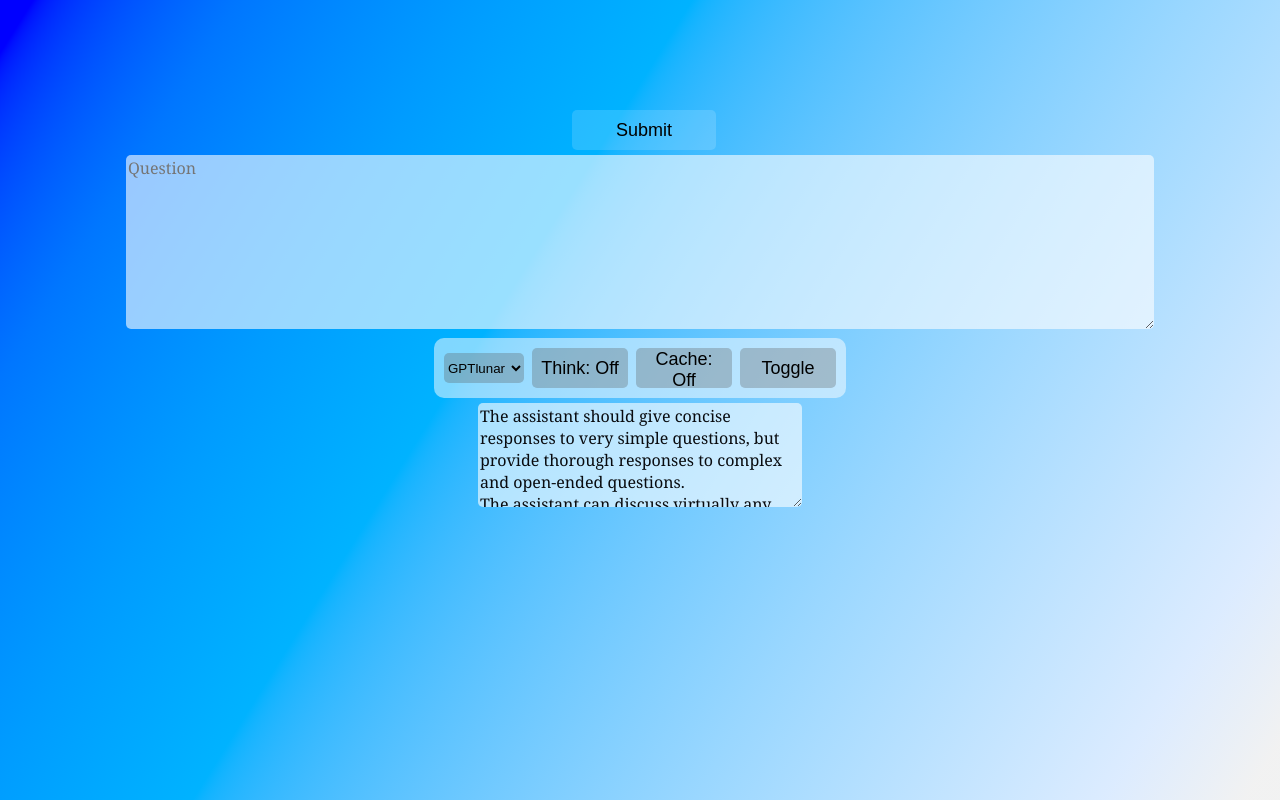
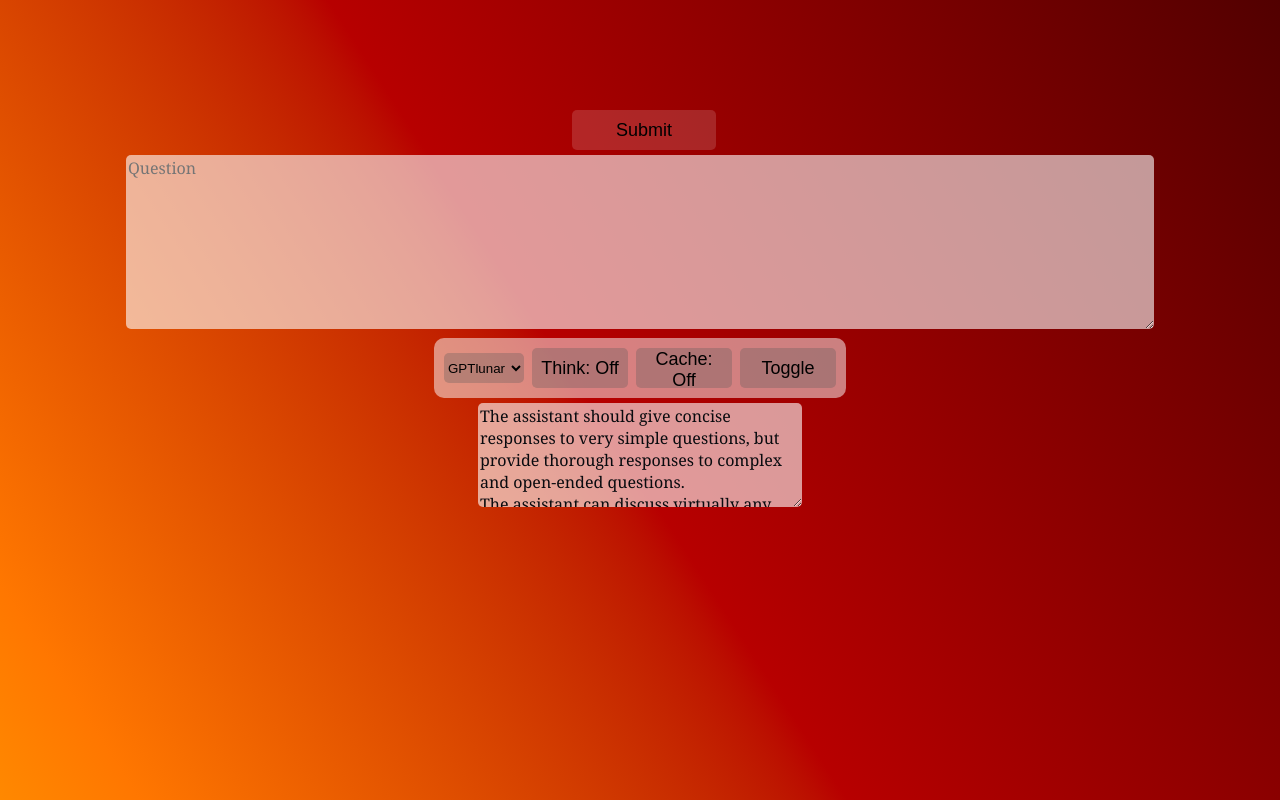
Before and after one commit to Ownwn/PersonalSite, a React (Vite) app: page /c in a window 1280 px wide. Built offline with nearby package versions, Linux system fonts and the light colour scheme.

Commit message:
tweak colours

```diff
--- a/src/routes/c/chatPage.module.css
+++ b/src/routes/c/chatPage.module.css
@@ -1,11 +1,10 @@
 .chatBackground {
     --hdr-gradient: linear-gradient(
-            122deg in oklab,
-            oklch(59% 0.48 254) 0%,
-            40%,
-            oklch(96% 0 0)      98%
+            237deg in oklab,
+            oklch(18% 0.27 58) 0%,
+            oklch(75% 0.46 94) 100%
     );
-    --sdr-gradient: linear-gradient(122deg, #00f 0%, 40%, #f2f2f2 98%);
+    --sdr-gradient: linear-gradient(237deg, #520000 0%, #f80 100%);
 
     background: var(--hdr-gradient);
 
@@ -39,7 +38,7 @@
 }
 
 .questionHeader {
-    color: #0069ff;
+    color: #ff0000;
 }
 
 .response {
@@ -62,7 +61,7 @@
     font-family: "Cascadia Code";
     white-space: pre-wrap;
     word-wrap: break-word;
-    background-color: rgba(255, 255, 255, 0.22);
+    background-color: rgb(199 199 199 / 0.76);
 }
 
 .responseBox {
```
Also changed, not shown: src/routes/c/chatPage.tsx (+5 -1 lines).
